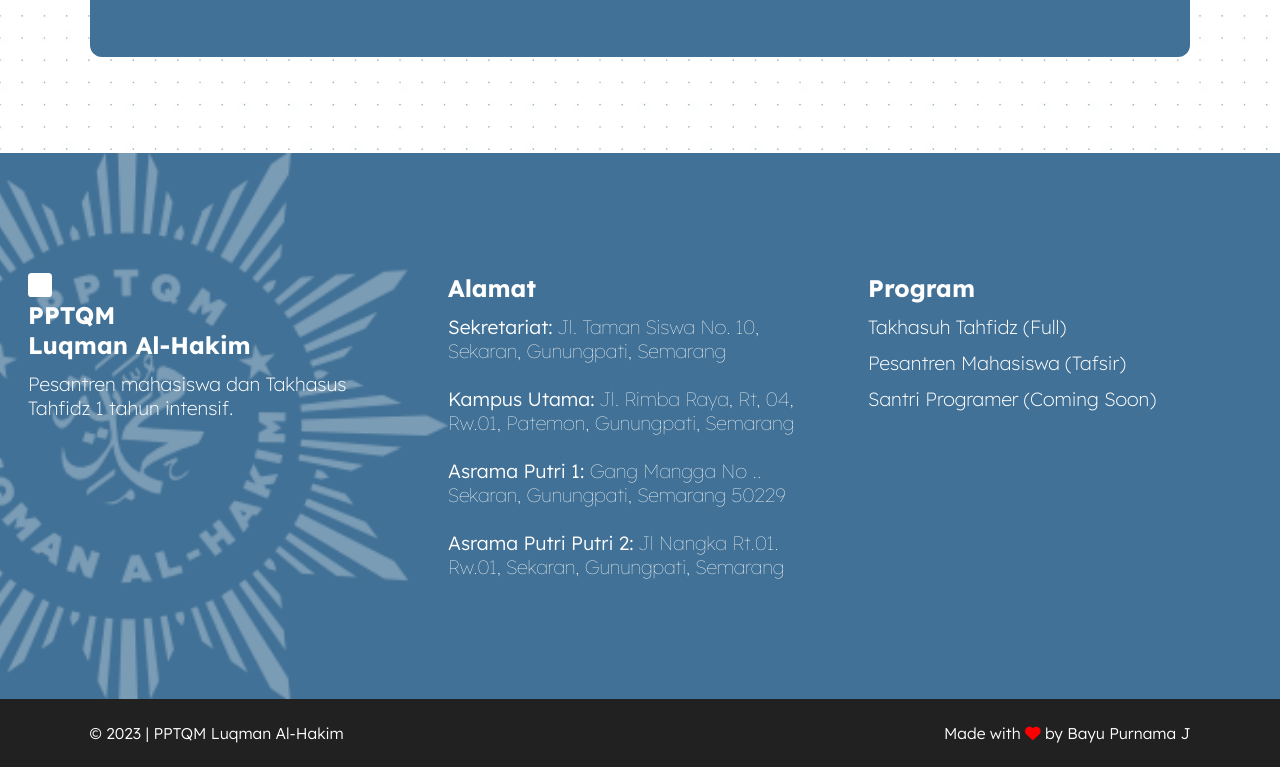
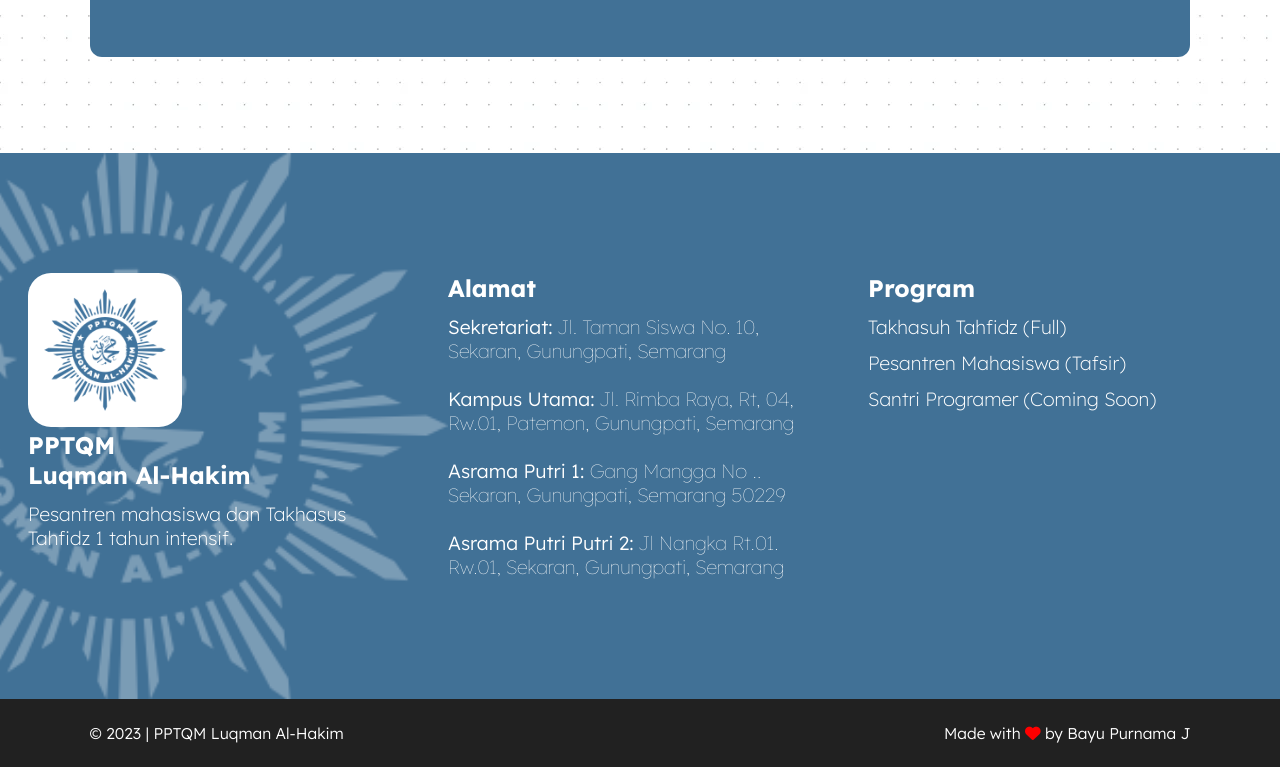
Before and after one commit to bayupurnamaj/pptqm-luqmanalhakim, a plain HTML site: page index.html in a window 1280 px wide. Shown: the part 4162-4929 px from the top of the page. Drawn offline with Linux system fonts and the light colour scheme; the site is published under a folder, as on GitHub Pages, so addresses that start at the root find nothing; a web font is replaced by a local one.

Commit message:
edit biru . png

```diff
--- a/index.html
+++ b/index.html
@@ -183,7 +183,7 @@
       <div class="container">
         <div class="row">
           <div class="logo-img">
-            <img src="/img/biru.png" alt="" />
+            <img src="img/biru.png" alt="" />
             <h3 class="card-title">
               PPTQM <br />
               Luqman Al-Hakim
```
